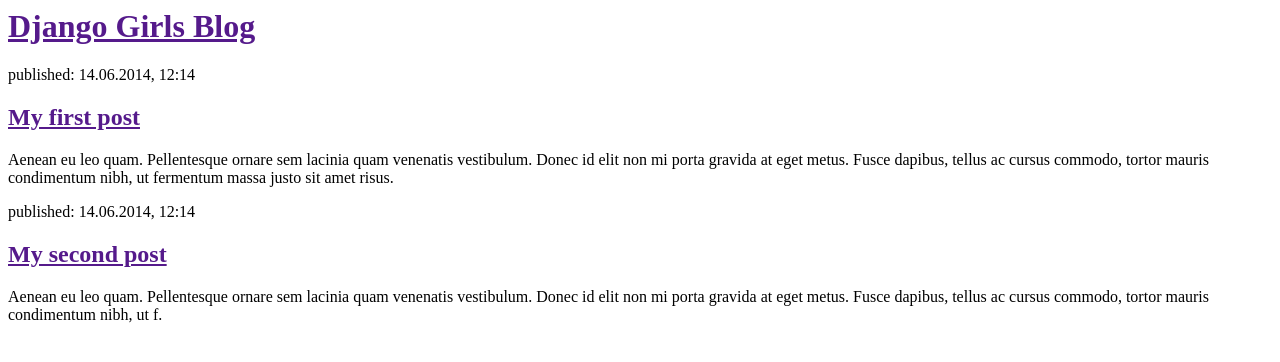
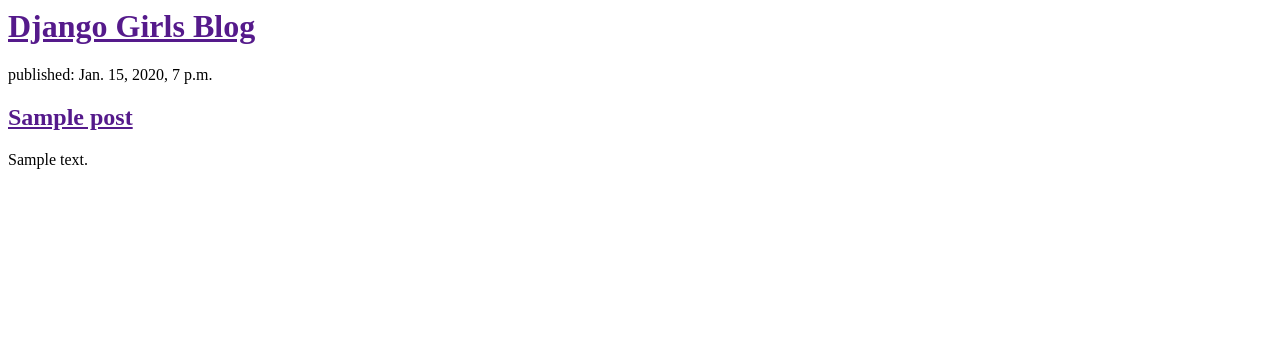
Before and after one commit to jeslsy/my-first-blog, a Django app: page / in a window 1280 px wide. Shown: the top 362 px of the page. Run offline with Django 3.2, Linux system fonts and the light colour scheme; tables that the repository leaves empty hold one stand-in row (values such as "Sample post").

Commit message:
Modified templates to display posts from database.

```diff
--- a/blog/templates/blog/post_list.html
+++ b/blog/templates/blog/post_list.html
@@ -2,21 +2,20 @@
     <head>
         <title>Django Girls blog</title>
     </head>
+
     <body>
         <div>
             <h1><a href="">Django Girls Blog</a></h1>
         </div>
 
-        <div>
-            <p>published: 14.06.2014, 12:14</p>
-            <h2><a href="">My first post</a></h2>
-            <p>Aenean eu leo quam. Pellentesque ornare sem lacinia quam venenatis vestibulum. Donec id elit non mi porta gravida at eget metus. Fusce dapibus, tellus ac cursus commodo, tortor mauris condimentum nibh, ut fermentum massa justo sit amet risus.</p>
-        </div>
 
-        <div>
-            <p>published: 14.06.2014, 12:14</p>
-            <h2><a href="">My second post</a></h2>
-            <p>Aenean eu leo quam. Pellentesque ornare sem lacinia quam venenatis vestibulum. Donec id elit non mi porta gravida at eget metus. Fusce dapibus, tellus ac cursus commodo, tortor mauris condimentum nibh, ut f.</p>
-        </div>
+        {% for post in posts %}
+            <div>
+                <p>published: {{ post.published_date }}</p>
+                <h2><a href="">{{ post.title }}</a></h2>
+                <p>{{ post.text|linebreaksbr }}</p>
+            </div>
+        {% endfor %}
+
     </body>
 </html>
--- a/blog/views.py
+++ b/blog/views.py
@@ -1,5 +1,10 @@
 from django.shortcuts import render
+from django.utils import timezone
+from .models import Post
+#같은 폴더인 blog에 있는 models라는 파일에서 Post 객체 가져오겠다.
+
 
 def post_list(request):
-    return render(request, 'blog/post_list.html', {})
+    posts = Post.objects.filter(published_date__lte=timezone.now()).order_by('published_date')
+    return render(request, 'blog/post_list.html', {'posts': posts})
 # Create your views here.
```
